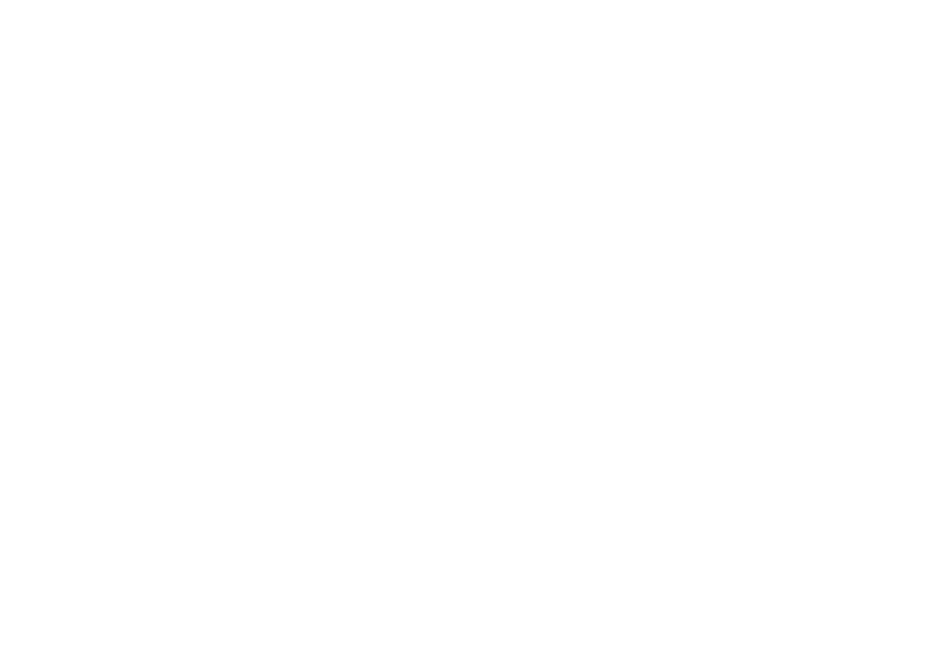
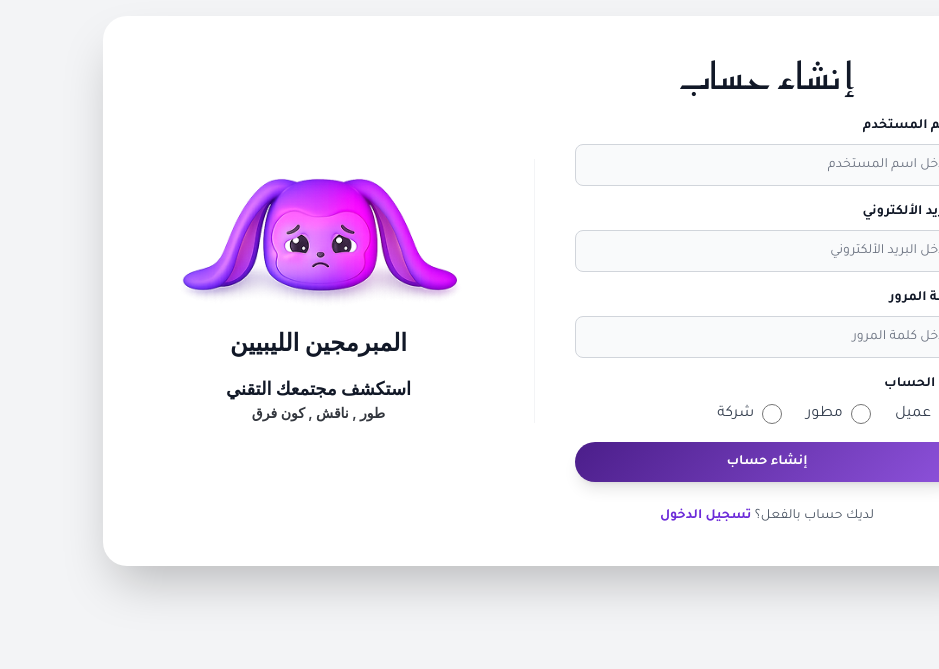
Before and after one commit to FatimaAlajily/motawwir-client, a React (Vite) app: page /register in a window 1280 px wide. Before the commit this address had no page. Shown: the part 109-778 px from the top of the page, without its empty margins (341-1280 px from the left). Built offline with nearby package versions, Linux system fonts and the light colour scheme.

Commit message:
add loading page and Register page

```diff
--- a/package.json
+++ b/package.json
@@ -29,9 +29,11 @@
     "@types/react-dom": "^19.2.3",
     "@vitejs/plugin-react": "^6.0.3",
     "eslint": "^10.6.0",
+    "eslint-config-prettier": "^10.1.8",
     "eslint-plugin-react-hooks": "^7.1.1",
     "eslint-plugin-react-refresh": "^0.5.3",
     "globals": "^17.7.0",
+    "prettier": "^3.9.6",
     "typescript": "~6.0.2",
     "typescript-eslint": "^8.62.0",
     "vite": "^8.1.1"
--- a/src/App.tsx
+++ b/src/App.tsx
@@ -1,10 +1,14 @@
 import { Route, Routes } from "react-router-dom";
 import LoginPage from "./features/auth/pages/LoginPage";
+import RegisterPage from "./features/auth/pages/RegisterPage";
+import LoadingPage from "./features/auth/pages/LoadingPage";
 
 const App = () => {
   return (
     <Routes>
-      <Route path="/" element={<LoginPage />} />
+      <Route path="/login" element={<LoginPage />} />
+      <Route path="/register" element={<RegisterPage />} />
+      <Route path="/loading" element={<LoadingPage />} />
     </Routes>
   );
 };
--- /dev/null
+++ b/src/features/auth/components/common/RegisterForm.tsx
@@ -0,0 +1,120 @@
+import { useState } from "react";
+import { useNavigate, Link } from "react-router-dom";
+import useRegister from "../../hooks/useRegister";
+import { InputField } from "../ui/InputField";
+import { RadioGroup } from "../ui/RadioGroup";
+import { ButtonComponent } from "../ui/Button";
+import type { Role } from "../../types/user/Role";
+import "../../../../styles/theme.css";
+
+const roleOptions: { value: Role; label: string }[] = [
+  { value: "client", label: "عميل" },
+  { value: "developer", label: "مطور" },
+  { value: "company", label: "شركة" },
+];
+
+const RegisterForm = () => {
+  const { loading, error, handleRegister } = useRegister();
+  const navigate = useNavigate();
+
+  const [userName, setUserName] = useState<string>("");
+  const [email, setEmail] = useState<string>("");
+  const [password, setPassword] = useState<string>("");
+  const [role, setRole] = useState<Role>("client");
+
+  async function onSubmit(e: React.SyntheticEvent) {
+    e.preventDefault();
+
+    const response = await handleRegister({
+      user_name: userName,
+      email,
+      password,
+      role,
+    });
+
+    if (response.status === "success") {
+      navigate("/login");
+    }
+  }
+
+  const handleUserName = (e: React.ChangeEvent<HTMLInputElement>) => {
+    setUserName(e.target.value);
+  };
+
+  const handleEmail = (e: React.ChangeEvent<HTMLInputElement>) => {
+    setEmail(e.target.value);
+  };
+
+  const handlePassword = (e: React.ChangeEvent<HTMLInputElement>) => {
+    setPassword(e.target.value);
+  };
+
+  return (
+    <form
+      onSubmit={onSubmit}
+      className="flex flex-col gap-3 sm:gap-4 w-full p-2"
+      style={{ fontFamily: '"Tajawal", sans-serif' }}
+    >
+      <h2
+        className="text-3xl sm:text-4xl text-center text-gray-900 tracking-wide mb-1"
+        style={{ fontFamily: '"Reem Kufi", sans-serif' }}
+      >
+        إ نشاء حساب
+      </h2>
+
+      <InputField
+        label="اسم المستخدم"
+        type="text"
+        placeholder="ادخل اسم المستخدم"
+        value={userName}
+        onChange={handleUserName}
+      />
+
+      <InputField
+        label="البريد الألكتروني"
+        type="email"
+        placeholder="ادخل البريد الألكتروني"
+        value={email}
+        onChange={handleEmail}
+      />
+
+      <InputField
+        label="كلمة المرور"
+        type="password"
+        placeholder="ادخل كلمة المرور"
+        value={password}
+        onChange={handlePassword}
+      />
+
+      <RadioGroup
+        label="نوع الحساب"
+        value={role}
+        onChange={setRole}
+        options={roleOptions}
+      />
+
+      {error && (
+        <p className="text-red-500 text-sm text-center">
+          {error}
+        </p>
+      )}
+
+      <ButtonComponent
+        text="إنشاء حساب"
+        loading={loading}
+      />
+
+      <div className="text-center text-sm text-gray-600 mt-2">
+        لديك حساب بالفعل؟{" "}
+        <Link
+          to="/login"
+          className="text-purple-700 font-semibold hover:underline"
+        >
+          تسجيل الدخول
+        </Link>
+      </div>
+    </form>
+  );
+};
+
+export default RegisterForm;
--- /dev/null
+++ b/src/features/auth/components/ui/LoadingScreen.tsx
@@ -0,0 +1,19 @@
+import { Spinner } from "flowbite-react";
+import type { Load } from "../../types/ui/Load";
+
+const LoadingScreen = ({ message = "جاري التحميل...", size = "lg" }: Load) => {
+  return (
+    <div
+      dir="rtl"
+      className="min-h-screen flex items-center justify-center bg-gray-100 p-3"
+      style={{ fontFamily: '"Tajawal", sans-serif' }}
+    >
+      <div className="w-full max-w-sm bg-white rounded-3xl shadow-2xl p-8 flex flex-col items-center justify-center gap-4">
+        <Spinner aria-label={message} size={size} className="text-purple-700" />
+        <span className="text-gray-700 font-medium text-lg">{message}</span>
+      </div>
+    </div>
+  );
+};
+
+export default LoadingScreen;
--- /dev/null
+++ b/src/features/auth/components/ui/RadioGroup.tsx
@@ -0,0 +1,45 @@
+import { Label } from "flowbite-react";
+import type { Radio } from "../../types/ui/Radio";
+
+export function RadioGroup({
+  label,
+  value,
+  onChange,
+  options,
+}: Radio) {
+  return (
+    <div className="flex flex-col gap-2">
+      {label && (
+        <Label className="text-gray-900 font-semibold">
+          {label}
+        </Label>
+      )}
+
+      <div className="flex gap-6 items-center">
+        {options.map((option) => (
+          <div
+            key={option.value}
+            className="flex items-center gap-2"
+          >
+            <input
+              type="radio"
+              id={option.value}
+              name="role"
+              value={option.value}
+              checked={value === option.value}
+              onChange={() => onChange(option.value)}
+              className="h-5 w-5 border-2 border-purple-700 text-purple-600 focus:ring-purple-500 cursor-pointer"
+            />
+
+            <label
+              htmlFor={option.value}
+              className="text-gray-700 cursor-pointer select-none"
+            >
+              {option.label}
+            </label>
+          </div>
+        ))}
+      </div>
+    </div>
+  );
+}
--- /dev/null
+++ b/src/features/auth/hooks/useRegister.tsx
@@ -0,0 +1,27 @@
+import { useState } from "react";
+import type { Register } from "../types/user/Register";
+import { registerRequest } from "../api/AuthApi";
+
+const useRegister = () => {
+  const [loading, setLoading] = useState<boolean>(false);
+  const [error, setError] = useState<string>("");
+
+  async function handleRegister(payload: Register) {
+    setLoading(true);
+    setError("");
+    const response = await registerRequest(payload);
+    if (response.status !== "success") {
+      setError(response.message);
+    }
+    setLoading(false);
+    return response;
+  }
+
+  return {
+    loading,
+    error,
+    handleRegister,
+  };
+};
+
+export default useRegister;
--- /dev/null
+++ b/src/features/auth/pages/LoadingPage.tsx
@@ -0,0 +1,7 @@
+import LoadingScreen from "../components/ui/LoadingScreen";
+
+const LoadingPage = () => {
+  return <LoadingScreen message="جاري التحميل..." size="xl" />;
+};
+
+export default LoadingPage;
--- /dev/null
+++ b/src/features/auth/pages/RegisterPage.tsx
@@ -0,0 +1,27 @@
+import Brand from "../components/common/Brand";
+import RegisterForm from "../components/common/RegisterForm";
+
+const RegisterPage = () => {
+  return (
+    <div
+      dir="rtl"
+      className="min-h-screen flex items-center justify-center bg-gray-100 p-3"
+    >
+      <div className="w-full max-w-4xl bg-white rounded-3xl shadow-2xl p-6 sm:p-8 grid grid-cols-1 md:grid-cols-2 gap-8 items-center">
+
+        {/* نموذج التسجيل (يظهر أولاً في الموبايل، وفي اليمين للشاشات الكبيرة) */}
+        <div className="w-full flex justify-center order-1 md:order-1">
+          <RegisterForm />
+        </div>
+
+        {/* الأيقونة والـ Brand (تظهر في الأسفل في الموبايل، وفي اليسار للشاشات الكبيرة) */}
+        <div className="w-full flex justify-center order-2 md:order-2 border-t md:border-t-0 md:border-r border-gray-100 pt-6 md:pt-0 md:pr-8">
+          <Brand />
+        </div>
+
+      </div>
+    </div>
+  );
+};
+
+export default RegisterPage;
--- /dev/null
+++ b/src/features/auth/types/ui/Load.ts
@@ -0,0 +1,4 @@
+export type Load = {
+  message?: string;
+  size?: "xs" | "sm" | "md" | "lg" | "xl";
+};
--- /dev/null
+++ b/src/features/auth/types/ui/Radio.ts
@@ -0,0 +1,13 @@
+import type { Role } from "../user/Role";
+
+export type RadioOption = {
+  value: Role;
+  label: string;
+};
+
+export type Radio = {
+  label?: string;
+  value: Role;
+  onChange: (value: Role) => void;
+  options: RadioOption[];
+};
```
Also changed, not shown: .flowbite-react/class-list.json, 1 other file (tests, documents, lock files or other folders).
